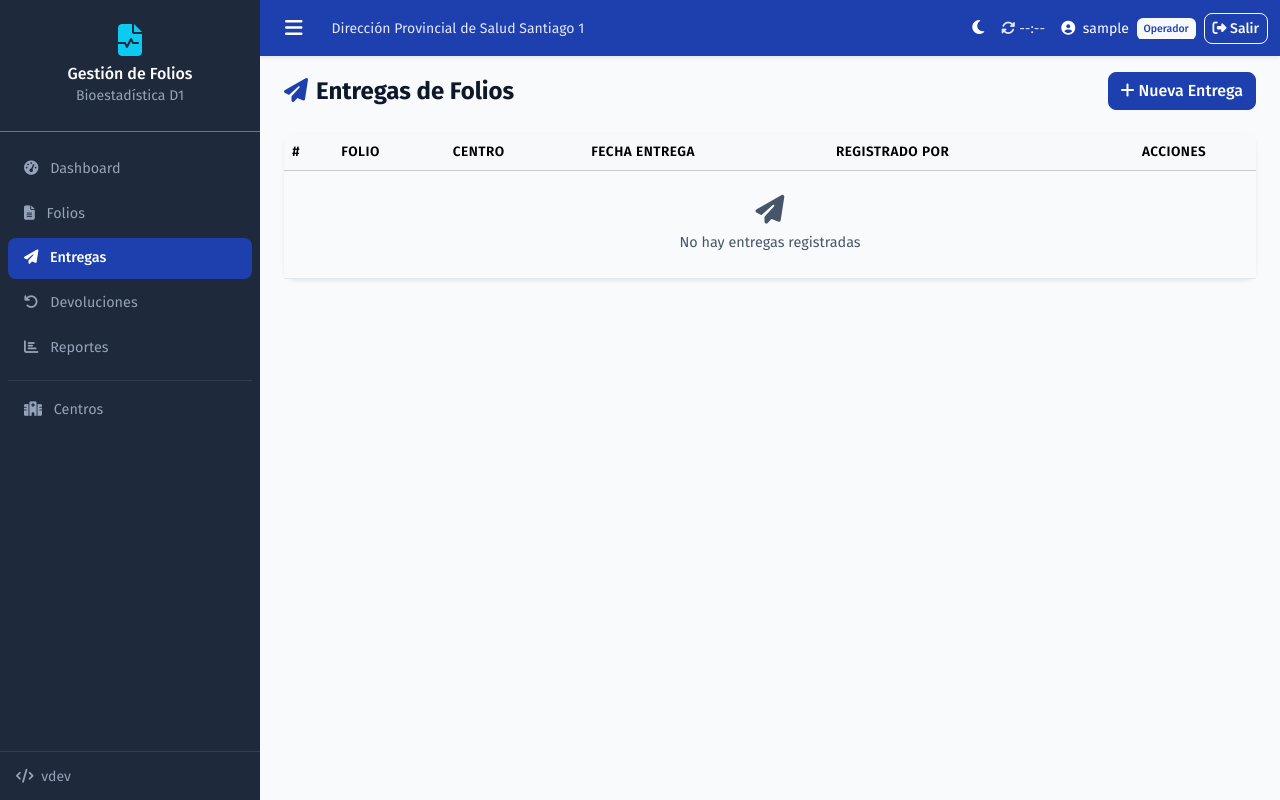
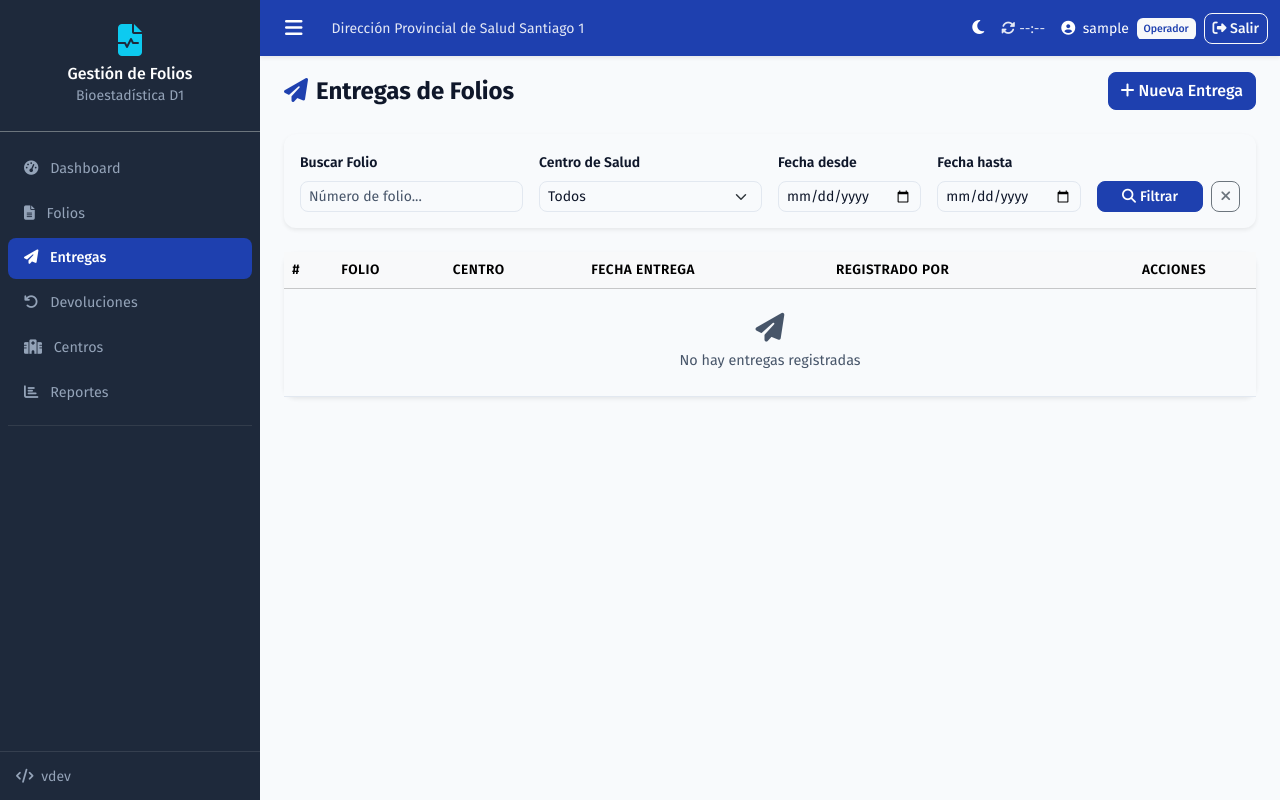
Before and after one commit to soportedpss1/folios-gestion, a Flask app: page /entregas/ in a window 1280 px wide. Run offline with Flask 3, Linux system fonts and the light colour scheme; the visitor is signed in with stand-in values (Sample User, id 1); data comes from the database, SQL or seed files in the repository; data that the repository does not hold is empty; some libraries are stand-ins or nearby versions.

Commit message:
feat(listados): filtros de búsqueda en Entregas y Devoluciones
- Búsqueda por número de folio (LIKE parcial), select de centro de salud
  y rango de fechas (desde/hasta) sobre fechaEntrega/fechaDevolucion.
- Form GET con query params; pagina_url ya conserva los filtros al paginar.
- Fecha inválida en el rango se ignora (lista completa).
- filter(centroId == ...) con columna explícita: filter_by tras el join
  del filtro de folio resolvía contra la entidad joined (Folio).
- 13 tests nuevos en tests/test_filtros_listados.py.
- Sidebar: Centros movido encima de Reportes.

```diff
--- a/app/entregas/__init__.py
+++ b/app/entregas/__init__.py
@@ -3,11 +3,13 @@ from datetime import date
 
 from flask import Blueprint, render_template, redirect, url_for, flash, request, jsonify
 from flask_login import login_required, current_user
+from sqlalchemy import String, cast
 from sqlalchemy.exc import IntegrityError
 from sqlalchemy.orm import selectinload
 from app.extensions import db
 from app.models.centro import Centro
 from app.models.entrega_folio import EntregaFolio
+from app.models.folio import Folio
 from app.models.tipo_certificado import TipoCertificado
 from app.entregas.forms import EntregaCreateForm, EntregaEditForm, ImportarEntregaForm
 from app.services import import_excel
@@ -30,12 +32,38 @@ MAX_PREVIA_MOSTRAR = 200
 @login_required
 def index():
     page = request.args.get('page', 1, type=int)
-    pagination = EntregaFolio.query.options(
+    busqueda = request.args.get('busqueda', '').strip()[:50]
+    centro_id = request.args.get('centroId', type=int)
+    # type= date.fromisoformat devuelve None si el valor es inválido:
+    # el filtro se ignora y la lista queda completa.
+    desde = request.args.get('desde', type=date.fromisoformat)
+    hasta = request.args.get('hasta', type=date.fromisoformat)
+
+    query = EntregaFolio.query.options(
         selectinload(EntregaFolio.folio),
         selectinload(EntregaFolio.centro),
         selectinload(EntregaFolio.usuario),
-    ).order_by(EntregaFolio.created_at.desc()).paginate(page=page, per_page=25, error_out=False)
-    return render_template('entregas/index.html', entregas=pagination.items, pagination=pagination)
+    )
+    if busqueda:
+        # Folio.folio es Integer: LIKE directo deprecado (SADeprecationWarning)
+        query = query.join(EntregaFolio.folio).filter(
+            cast(Folio.folio, String).like(f'%{busqueda}%'))
+    if centro_id:
+        # filter() con columna explícita: filter_by tras el join del filtro
+        # de folio resolvería la key contra la entidad joined (Folio).
+        query = query.filter(EntregaFolio.centroId == centro_id)
+    if desde:
+        query = query.filter(EntregaFolio.fechaEntrega >= desde)
+    if hasta:
+        query = query.filter(EntregaFolio.fechaEntrega <= hasta)
+
+    pagination = query.order_by(EntregaFolio.created_at.desc()) \
+        .paginate(page=page, per_page=25, error_out=False)
+    centros = Centro.query.filter_by(activo=True).order_by(Centro.name).all()
+    return render_template('entregas/index.html', entregas=pagination.items,
+                           pagination=pagination, centros=centros,
+                           current_busqueda=busqueda, current_centro=centro_id,
+                           current_desde=desde, current_hasta=hasta)
 
 
 @entregas_bp.route('/api/folios-disponibles')
--- a/app/templates/components/sidebar.html
+++ b/app/templates/components/sidebar.html
@@ -50,6 +50,13 @@
         </li>
 
         <li class="nav-item mb-1">
+            <a class="nav-link text-white-50 {% if request.endpoint and 'centros' in request.endpoint %}active{% endif %}"
+               href="{{ url_for('centros.index') }}">
+                <i class="fas fa-hospital me-2"></i> Centros
+            </a>
+        </li>
+
+        <li class="nav-item mb-1">
             <a class="nav-link text-white-50 {% if request.endpoint and 'reportes' in request.endpoint %}active{% endif %}"
                href="{{ url_for('reportes.index') }}">
                 <i class="fas fa-chart-bar me-2"></i> Reportes
@@ -97,13 +104,6 @@
         </li>
         {% endif %}
 
-        <li class="nav-item mb-1">
-            <a class="nav-link text-white-50 {% if request.endpoint and 'centros' in request.endpoint %}active{% endif %}"
-               href="{{ url_for('centros.index') }}">
-                <i class="fas fa-hospital me-2"></i> Centros
-            </a>
-        </li>
-
         {% if puede('certificados.gestionar') %}
         <li class="nav-item mb-1">
             <a class="nav-link text-white-50 {% if request.endpoint and 'certificados' in request.endpoint %}active{% endif %}"
--- a/app/templates/entregas/index.html
+++ b/app/templates/entregas/index.html
@@ -19,6 +19,44 @@
             <i class="fas fa-file-import me-1"></i>Importar
         </a>
         {% endif %}
+    </div>
+</div>
+
+<div class="card border-0 shadow-sm mb-4">
+    <div class="card-body">
+        <form method="GET" class="row g-3 align-items-end">
+            <div class="col-md-3">
+                <label class="form-label small fw-semibold" for="busqueda">Buscar Folio</label>
+                <input type="text" id="busqueda" name="busqueda" class="form-control form-control-sm" placeholder="Número de folio..." value="{{ current_busqueda or '' }}" inputmode="numeric" autocomplete="off">
+            </div>
+            <div class="col-md-3">
+                <label class="form-label small fw-semibold" for="centroId">Centro de Salud</label>
+                <select id="centroId" name="centroId" class="form-select form-select-sm">
+                    <option value="">Todos</option>
+                    {% for c in centros %}
+                        <option value="{{ c.id }}" {% if current_centro == c.id %}selected{% endif %}>{{ c.name }}</option>
+                    {% endfor %}
+                </select>
+            </div>
+            <div class="col-md-2">
+                <label class="form-label small fw-semibold" for="desde">Fecha desde</label>
+                <input type="date" id="desde" name="desde" class="form-control form-control-sm" value="{{ current_desde.isoformat() if current_desde else '' }}">
+            </div>
+            <div class="col-md-2">
+                <label class="form-label small fw-semibold" for="hasta">Fecha hasta</label>
+                <input type="date" id="hasta" name="hasta" class="form-control form-control-sm" value="{{ current_hasta.isoformat() if current_hasta else '' }}">
+            </div>
+            <div class="col-md-2">
+                <div class="d-flex gap-2">
+                    <button type="submit" class="btn btn-primary btn-sm flex-fill">
+                        <i class="fas fa-search me-1"></i>Filtrar
+                    </button>
+                    <a href="{{ url_for('entregas.index') }}" class="btn btn-outline-secondary btn-sm" title="Limpiar filtros" aria-label="Limpiar filtros">
+                        <i class="fas fa-times" aria-hidden="true"></i>
+                    </a>
+                </div>
+            </div>
+        </form>
     </div>
 </div>
 
```
Also changed, not shown: app/devoluciones/__init__.py (+31 -3 lines), app/templates/devoluciones/index.html (+38 -0 lines), tests/test_filtros_listados.py (added, +117 -0 lines).
